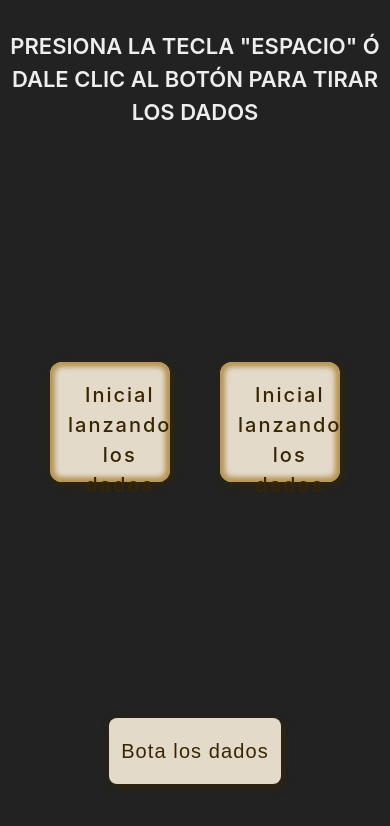
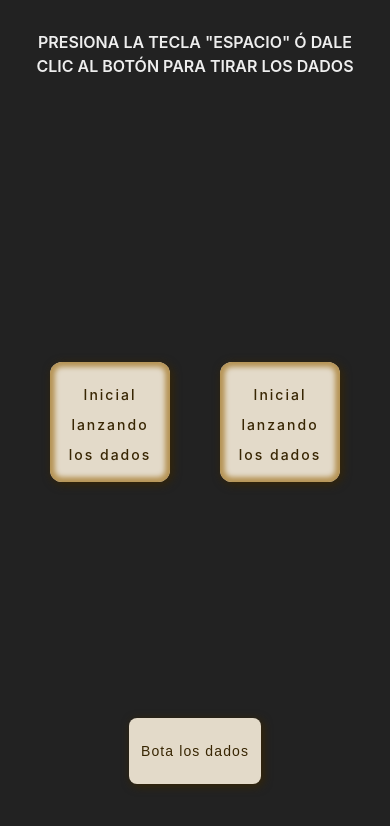
Before and after one commit to javiernu91/roll-sex-dices, a plain HTML site: page index.html in a window 390 px wide. Drawn offline with Linux system fonts and the light colour scheme.

Commit message:
Fixe the text styles in mobile

```diff
--- a/style.css
+++ b/style.css
@@ -33,6 +33,7 @@ h1 {
   text-align: center;
   max-width: 500px;
   line-height: 33px;
+  text-wrap: balance;
 }
 
 .face {
@@ -175,9 +176,19 @@ button:hover {
 }
 
 @media (max-width: 450px) {
+  h1 {
+    font-size: 16px;
+    padding: 0 12px;
+    line-height: 24px;
+  }
+
   .face {
     width: 120px;
     height: 120px;
+  }
+
+  .face p {
+    font-size: 14px;
   }
 
   .faceDice1 {
@@ -192,5 +203,6 @@ button:hover {
 
   button {
     bottom: 60px;
+    font-size: 14px;
   }
 }
```
